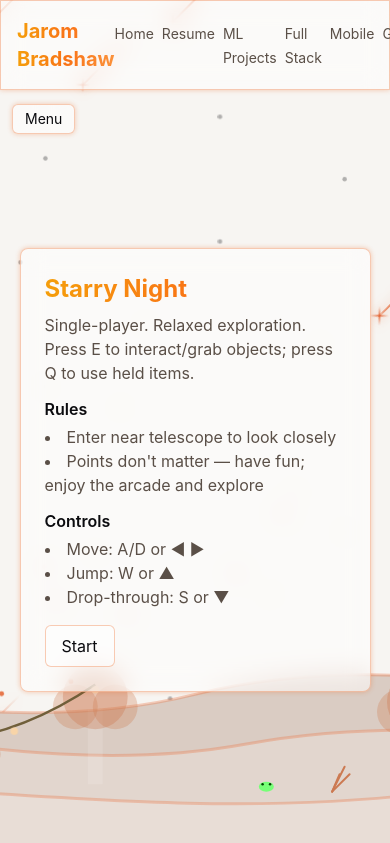
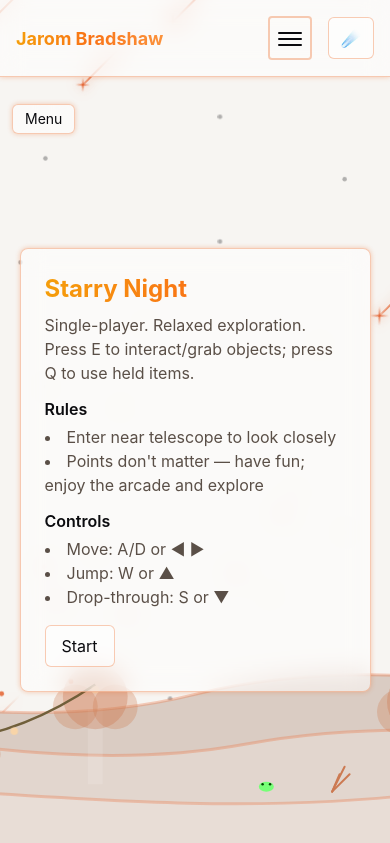
Before and after one commit to jarom-bradshaw/super-duper-adventure, a React (Vite) app: page /mini-game in a window 390 px wide. Shown: the top 843 px of the page. Built offline with nearby package versions, Linux system fonts and the light colour scheme.

Commit message:
Adding hamburger menu
Issue with the opaqueness of the root muted color, might make a custom color for this as I don't think I'll need to reuse it.

```diff
--- a/index.html
+++ b/index.html
@@ -3,7 +3,7 @@
   <head>
     <meta charset="UTF-8" />
     <link rel="icon" type="image/svg+xml" href="/vite.svg" />
-    <meta name="viewport" content="width=device-width, initial-scale=1.0" />
+    <meta name="viewport" content="width=device-width, initial-scale=1.0, maximum-scale=5.0, user-scalable=yes" />
     <title>Jarom Bradshaw - Portfolio</title>
   </head>
   <body>
--- a/src/App.tsx
+++ b/src/App.tsx
@@ -19,7 +19,7 @@ function App() {
         <StarBackground />
         <div className="relative z-10 flex flex-col min-h-screen">
           <Header />
-          <main className="flex-1">
+          <main id="main-content" className="flex-1">
             <Routes>
               <Route path="/" element={<Home />} />
               <Route path="/resume" element={<Resume />} />
--- a/src/components/Header.tsx
+++ b/src/components/Header.tsx
@@ -1,8 +1,11 @@
+import { useState, useEffect } from 'react';
 import { Link, useLocation } from 'react-router-dom';
 import ThemeToggle from './ThemeToggle';
+import '../styles/header.css';
 
 const Header = () => {
   const location = useLocation();
+  const [menuOpen, setMenuOpen] = useState(false);
 
   const navItems = [
     { path: '/', label: 'Home' },
@@ -16,24 +19,71 @@ const Header = () => {
     { path: '/referrals', label: 'Referrals' },
   ];
 
+  // Close menu when route changes
+  useEffect(() => {
+    setMenuOpen(false);
+  }, [location.pathname]);
+
+  // Close menu on escape key
+  useEffect(() => {
+    const handleEscape = (e: KeyboardEvent) => {
+      if (e.key === 'Escape' && menuOpen) {
+        setMenuOpen(false);
+      }
+    };
+    window.addEventListener('keydown', handleEscape);
+    return () => window.removeEventListener('keydown', handleEscape);
+  }, [menuOpen]);
+
   return (
-    <header className="fixed top-0 left-0 right-0 z-20 glass-card">
-      <nav className="container mx-auto px-4 md:px-6 py-4">
-        <div className="flex items-center justify-between">
-          <Link to="/" className="text-xl md:text-2xl font-bold gradient-text">
+    <>
+      <a href="#main-content" className="skip-to-content">
+        Skip to main content
+      </a>
+      <header className="header" role="banner">
+        <nav className="header__container" aria-label="Main navigation">
+          <Link
+            to="/"
+            className="header__logo"
+            aria-label="Jarom Bradshaw - Home"
+          >
             Jarom Bradshaw
           </Link>
-          <div className="flex items-center gap-4">
-            <ul className="flex space-x-2 md:space-x-6">
+          <div className="header__nav-wrapper">
+            <button
+              type="button"
+              className="header__menu-toggle"
+              aria-expanded={menuOpen}
+              aria-controls="main-nav"
+              aria-label="Toggle navigation menu"
+              onClick={() => setMenuOpen(!menuOpen)}
+            >
+              <span className="header__menu-toggle-icon" aria-hidden="true">
+                <span></span>
+                <span></span>
+                <span></span>
+              </span>
+            </button>
+            {menuOpen && (
+              <div
+                className="header__backdrop"
+                aria-hidden="true"
+                onClick={() => setMenuOpen(false)}
+              />
+            )}
+            <ul
+              id="main-nav"
+              className="header__nav"
+              aria-hidden={!menuOpen}
+            >
               {navItems.map((item) => (
-                <li key={item.path}>
+                <li key={item.path} className="header__nav-item">
                   <Link
                     to={item.path}
-                  className={`text-sm md:text-base transition-colors hover:text-[color:var(--link)] ${
-                      location.pathname === item.path
-                      ? 'text-[color:var(--link)]'
-                      : 'text-[color:var(--muted-foreground)]'
+                    className={`header__nav-link ${
+                      location.pathname === item.path ? 'header__nav-link--active' : ''
                     }`}
+                    aria-current={location.pathname === item.path ? 'page' : undefined}
                   >
                     {item.label}
                   </Link>
@@ -42,9 +92,9 @@ const Header = () => {
             </ul>
             <ThemeToggle />
           </div>
-        </div>
-      </nav>
-    </header>
+        </nav>
+      </header>
+    </>
   );
 };
 
--- /dev/null
+++ b/src/styles/header.css
@@ -0,0 +1,244 @@
+/* Header Styles - Modern CSS with Container Queries */
+
+.header {
+  position: fixed;
+  top: 0;
+  left: 0;
+  right: 0;
+  z-index: 20;
+  background: var(--glass-bg);
+  backdrop-filter: blur(12px);
+  -webkit-backdrop-filter: blur(12px);
+  border-bottom: 1px solid var(--glass-border);
+  box-shadow: var(--glass-shadow);
+}
+
+.header__container {
+  max-width: 1280px;
+  margin-inline: auto;
+  padding-inline: clamp(1rem, 4vw, 1.5rem);
+  padding-block: 1rem;
+  display: flex;
+  align-items: center;
+  justify-content: space-between;
+  gap: 1rem;
+}
+
+.header__logo {
+  font-size: clamp(1.125rem, 2.5vw, 1.5rem);
+  font-weight: 700;
+  text-decoration: none;
+  background: linear-gradient(90deg,
+    var(--gradient-1),
+    var(--gradient-2),
+    var(--gradient-3),
+    var(--gradient-4),
+    var(--gradient-5)
+  );
+  background-size: 200% 200%;
+  -webkit-background-clip: text;
+  -webkit-text-fill-color: transparent;
+  background-clip: text;
+  animation: gradient 8s ease infinite;
+  transition: opacity 0.2s ease;
+}
+
+.header__logo:hover {
+  opacity: 0.9;
+}
+
+.header__logo:focus-visible {
+  outline: 2px solid var(--link);
+  outline-offset: 2px;
+  border-radius: 4px;
+}
+
+.header__nav-wrapper {
+  display: flex;
+  align-items: center;
+  gap: 1rem;
+  position: relative;
+}
+
+.header__backdrop {
+  position: fixed;
+  top: 64px;
+  left: 0;
+  width: 66.666%;
+  bottom: 0;
+  background: var(--muted); /* solid, theme-aware color for light/dark */
+  z-index: 19;
+  pointer-events: auto;
+}
+
+.header__nav {
+  display: flex;
+  gap: clamp(0.5rem, 2vw, 1.5rem);
+  list-style: none;
+  margin: 0;
+  padding: 0;
+}
+
+.header__nav-item {
+  margin: 0;
+}
+
+.header__nav-link {
+  font-size: clamp(0.875rem, 1.5vw, 1rem);
+  text-decoration: none;
+  color: var(--muted-foreground);
+  transition: color 0.2s ease;
+  padding: 0.5rem;
+  min-height: 44px;
+  min-width: 44px;
+  display: inline-flex;
+  align-items: center;
+  justify-content: center;
+  border-radius: 4px;
+}
+
+.header__nav-link:hover {
+  color: var(--link);
+}
+
+.header__nav-link:focus-visible {
+  outline: 2px solid var(--link);
+  outline-offset: 2px;
+}
+
+.header__nav-link--active {
+  color: var(--link);
+}
+
+.header__menu-toggle {
+  display: none;
+  background: transparent;
+  border: 2px solid var(--glass-border);
+  border-radius: 4px;
+  color: var(--text);
+  padding: 0.5rem;
+  min-width: 44px;
+  min-height: 44px;
+  cursor: pointer;
+  transition: background-color 0.2s ease;
+}
+
+.header__menu-toggle:hover {
+  background: var(--glass-bg);
+}
+
+.header__menu-toggle:focus-visible {
+  outline: 2px solid var(--link);
+  outline-offset: 2px;
+}
+
+.header__menu-toggle-icon {
+  display: block;
+  width: 24px;
+  height: 24px;
+  position: relative;
+}
+
+.header__menu-toggle-icon span {
+  display: block;
+  position: absolute;
+  height: 2px;
+  width: 100%;
+  background: currentColor;
+  border-radius: 2px;
+  transition: all 0.3s ease;
+}
+
+.header__menu-toggle-icon span:nth-child(1) {
+  top: 6px;
+}
+
+.header__menu-toggle-icon span:nth-child(2) {
+  top: 12px;
+}
+
+.header__menu-toggle-icon span:nth-child(3) {
+  top: 18px;
+}
+
+.header__menu-toggle[aria-expanded="true"] .header__menu-toggle-icon span:nth-child(1) {
+  top: 12px;
+  transform: rotate(45deg);
+}
+
+.header__menu-toggle[aria-expanded="true"] .header__menu-toggle-icon span:nth-child(2) {
+  opacity: 0;
+}
+
+.header__menu-toggle[aria-expanded="true"] .header__menu-toggle-icon span:nth-child(3) {
+  top: 12px;
+  transform: rotate(-45deg);
+}
+
+/* Mobile Menu */
+@media (max-width: 767px) {
+  .header__menu-toggle {
+    display: block;
+  }
+
+  .header__nav {
+    position: fixed;
+    top: 0;
+    left: 0;
+    width: 66.666%;
+    height: 100vh;
+    background: var(--glass-bg);
+    backdrop-filter: blur(12px);
+    -webkit-backdrop-filter: blur(12px);
+    border-right: 1px solid var(--glass-border);
+    flex-direction: column;
+    padding: 1rem;
+    padding-top: calc(64px + 1rem);
+    gap: 0.5rem;
+    transform: translateX(-100%);
+    transition: transform 0.3s ease;
+    z-index: 21;
+    pointer-events: none;
+    overflow-y: auto;
+    -webkit-overflow-scrolling: touch;
+  }
+
+  .header__nav[aria-hidden="false"] {
+    transform: translateX(0);
+    pointer-events: auto;
+  }
+
+  .header__nav-link {
+    width: 100%;
+    justify-content: flex-start;
+    padding: 0.75rem;
+  }
+}
+
+@media (prefers-reduced-motion: reduce) {
+  .header__logo,
+  .header__nav-link,
+  .header__menu-toggle-icon span,
+  .header__nav {
+    animation: none;
+    transition: none;
+  }
+}
+
+/* Skip to content link */
+.skip-to-content {
+  position: absolute;
+  top: -100px;
+  left: 0;
+  background: var(--link);
+  color: var(--bg);
+  padding: 0.75rem 1rem;
+  text-decoration: none;
+  z-index: 100;
+  border-radius: 0 0 4px 0;
+  font-weight: 600;
+}
+
+.skip-to-content:focus {
+  top: 0;
+}
```
